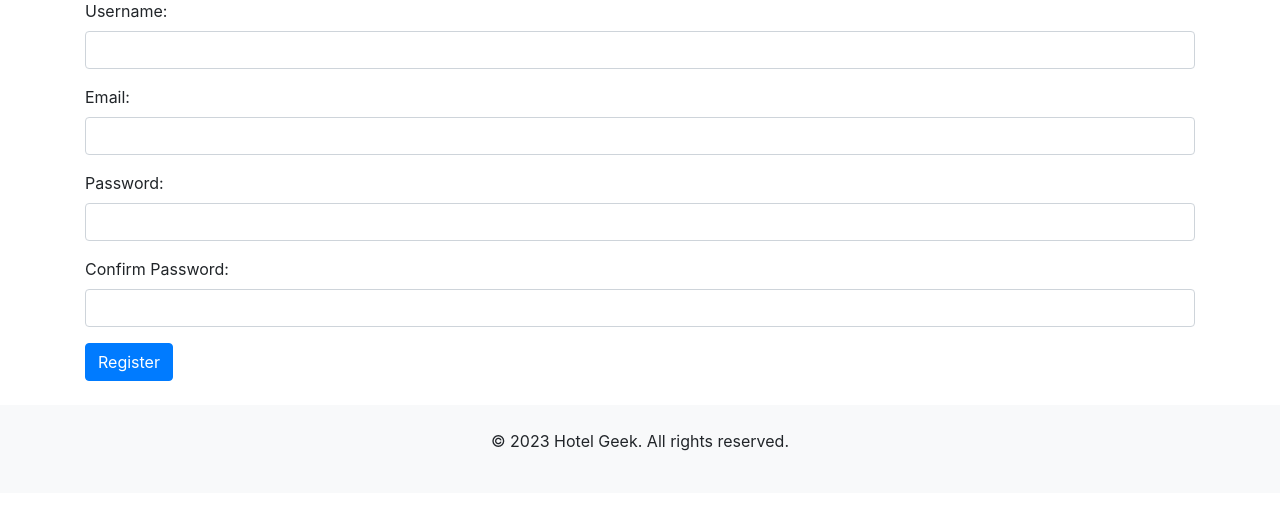
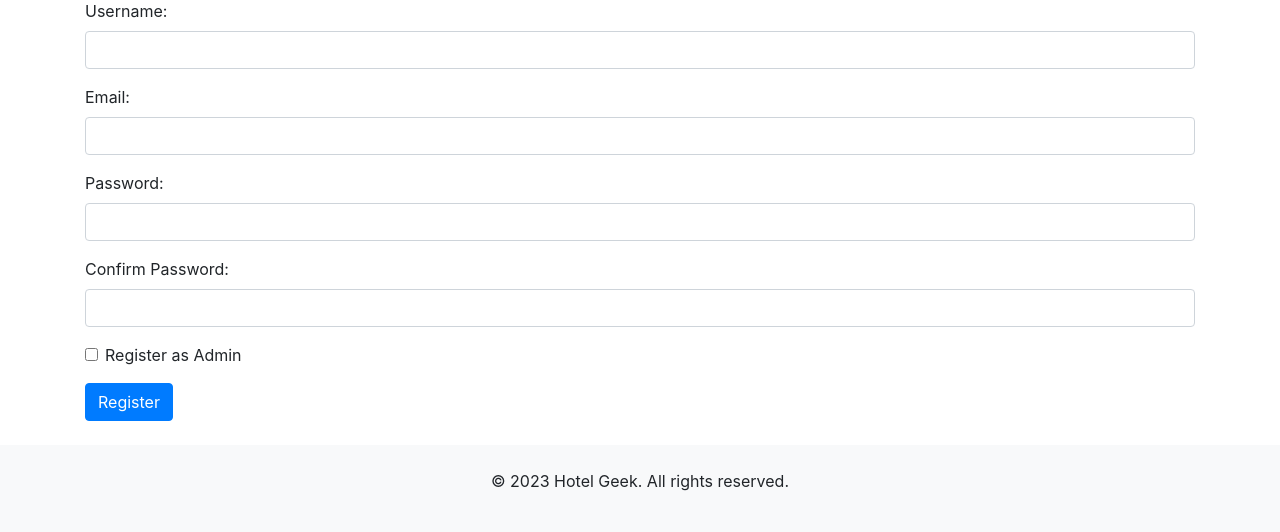
Before and after one commit to geek2geeks/Hotel-Booking-System, a Flask app: page /auth/register in a window 1280 px wide. Shown: the part 127-659 px from the top of the page. Run offline with Flask 2, Linux system fonts and the light colour scheme; parts of the project's set-up code (start-up, migrations or seed data) failed here and were passed over; some libraries are stand-ins or nearby versions.

Commit message:
Commit Message:
- Implemented user registration form and route.
- Enhanced the frontend template for user registration.
- Made adjustments for server log, acknowledging successful admin user creation.
- Updated the base.html navbar to differentiate between admin and regular user views.
- Admin users now have a distinct "Admin Dashboard" link, while regular users see a standard "Dashboard" link.

```diff
--- a/app/routes/auth.py
+++ b/app/routes/auth.py
@@ -2,7 +2,6 @@
 from flask import Blueprint, render_template, redirect, url_for, flash, request
 from app.models import User
 from flask_login import login_user, logout_user, current_user, login_required
-from werkzeug.exceptions import BadRequestKeyError
 from app.extensions import db
 
 auth = Blueprint('auth', __name__)
@@ -27,7 +26,6 @@ def login():
                     return redirect(url_for('admin.admin_dashboard'))
                 else:
                     next_page = request.args.get('next')
-                    # Check if non-admin user is trying to access an admin-only route
                     if next_page and "/admin/" not in next_page:
                         return redirect(next_page)
                     return redirect(url_for('customers.index'))
@@ -36,7 +34,6 @@ def login():
         except ValueError as ve:
             flash(str(ve), 'danger')
         except Exception as e:
-            # Log the error for developer reference
             print("Error during login:", str(e))
             flash('An unexpected error occurred. Please try again.', 'danger')
 
@@ -47,6 +44,9 @@ def register():
     if current_user.is_authenticated:
         return redirect(url_for('customers.index'))
 
+    # Check if any admin users exist
+    no_admins = not User.query.filter_by(is_admin=True).first()
+
     if request.method == 'POST':
         try:
             username = request.form.get('username', default=None)
@@ -54,31 +54,33 @@ def register():
             password = request.form.get('password', default=None)
             confirm_password = request.form.get('confirm_password', default=None)
 
-            # Check if all necessary fields are provided
+            # Check if all fields are provided
             if not username or not email or not password or not confirm_password:
                 raise ValueError('All fields (Username, Email, Password, and Confirm Password) are required!')
 
-            # Check if the provided passwords match
+            # Password match check
             if password != confirm_password:
                 raise ValueError('Password and Confirm Password do not match.')
 
-            # Check if the provided email is already registered
+            # Email and username uniqueness checks
             if User.query.filter_by(email=email).first():
                 raise ValueError('Email address already registered.')
-
-            # Check if the provided username is already taken
             if User.query.filter_by(username=username).first():
                 raise ValueError('Username already taken.')
 
-            # Create a new User instance and set the password
+            # Create the new User instance
             user = User(username=username, email=email)
             user.set_password(password)
 
-            # Add the user to the database session and commit the transaction
+            # If no admins and the checkbox is checked, make this user an admin
+            if no_admins and request.form.get('register_as_admin'):
+                user.is_admin = True
+
+            # Add to db and commit
             db.session.add(user)
             db.session.commit()
 
-            # Log in the user and redirect to the customers index page
+            # Log them in and redirect
             login_user(user)
             flash('Registration successful. Welcome!', 'success')
             return redirect(url_for('customers.index'))
@@ -86,12 +88,12 @@ def register():
             flash(str(e), 'danger')
             return redirect(url_for('auth.register'))
         except Exception as e:
-            db.session.rollback()  # Roll back the session in case of unexpected errors
+            db.session.rollback()  # Roll back any failed database transactions
             flash('Error registering the user. Please try again.', 'danger')
 
-    return render_template('customers/register.html')
+    # Pass the no_admins flag to the template to control the display of the admin registration option
+    return render_template('customers/register.html', no_admins=no_admins)
 
-# Route to log out the user
 @auth.route('/logout')
 @login_required
 def logout():
--- a/app/templates/base.html
+++ b/app/templates/base.html
@@ -24,12 +24,16 @@
                     <a class="nav-link" href="{{ url_for('customers.index') }}" role="link">Rooms</a>
                 </li>
                 {% if current_user.is_authenticated %}
-                    <li class="nav-item">
-                        <a class="nav-link" href="{{ url_for('customers.dashboard') }}" role="link">Dashboard</a>
-                    </li>
                     {% if current_user.is_admin %}
                         <li class="nav-item">
+                            <a class="nav-link" href="{{ url_for('admin.admin_dashboard') }}" role="link">Admin Dashboard</a>
+                        </li>
+                        <li class="nav-item">
                             <a class="nav-link" href="{{ url_for('admin.add_room') }}" role="link">Add Room</a>
+                        </li>
+                    {% else %}
+                        <li class="nav-item">
+                            <a class="nav-link" href="{{ url_for('customers.dashboard') }}" role="link">Dashboard</a>
                         </li>
                     {% endif %}
                     <li class="nav-item">
@@ -46,6 +50,7 @@
             </ul>
         </div>
     </nav>
+
 
     <div class="container mt-3">
         {% with messages = get_flashed_messages(with_categories=true) %}
--- a/app/templates/customers/index.html
+++ b/app/templates/customers/index.html
@@ -45,8 +45,8 @@
 {% block scripts %}
 <script>
     $(function() {
-        $("#start_date").datepicker();
-        $("#end_date").datepicker();
+        $("#start_date").datepicker({ dateFormat: 'yy-mm-dd' }); // set format to match DATE_FORMAT
+        $("#end_date").datepicker({ dateFormat: 'yy-mm-dd' }); // set format to match DATE_FORMAT
     });
 </script>
 {% endblock %}
--- a/app/templates/customers/register.html
+++ b/app/templates/customers/register.html
@@ -20,6 +20,15 @@
         <label for="confirm_password">Confirm Password:</label>
         <input type="password" class="form-control" id="confirm_password" name="confirm_password" required>
     </div>
+
+    <!-- Add "Register as Admin" checkbox if no admins exist -->
+    {% if no_admins %}
+    <div class="form-check mb-3">
+        <input type="checkbox" class="form-check-input" id="register_as_admin" name="register_as_admin">
+        <label class="form-check-label" for="register_as_admin">Register as Admin</label>
+    </div>
+    {% endif %}
+
     <button type="submit" class="btn btn-primary">Register</button>
 </form>
 {% endblock %}
```
Also changed, not shown: site.db.
